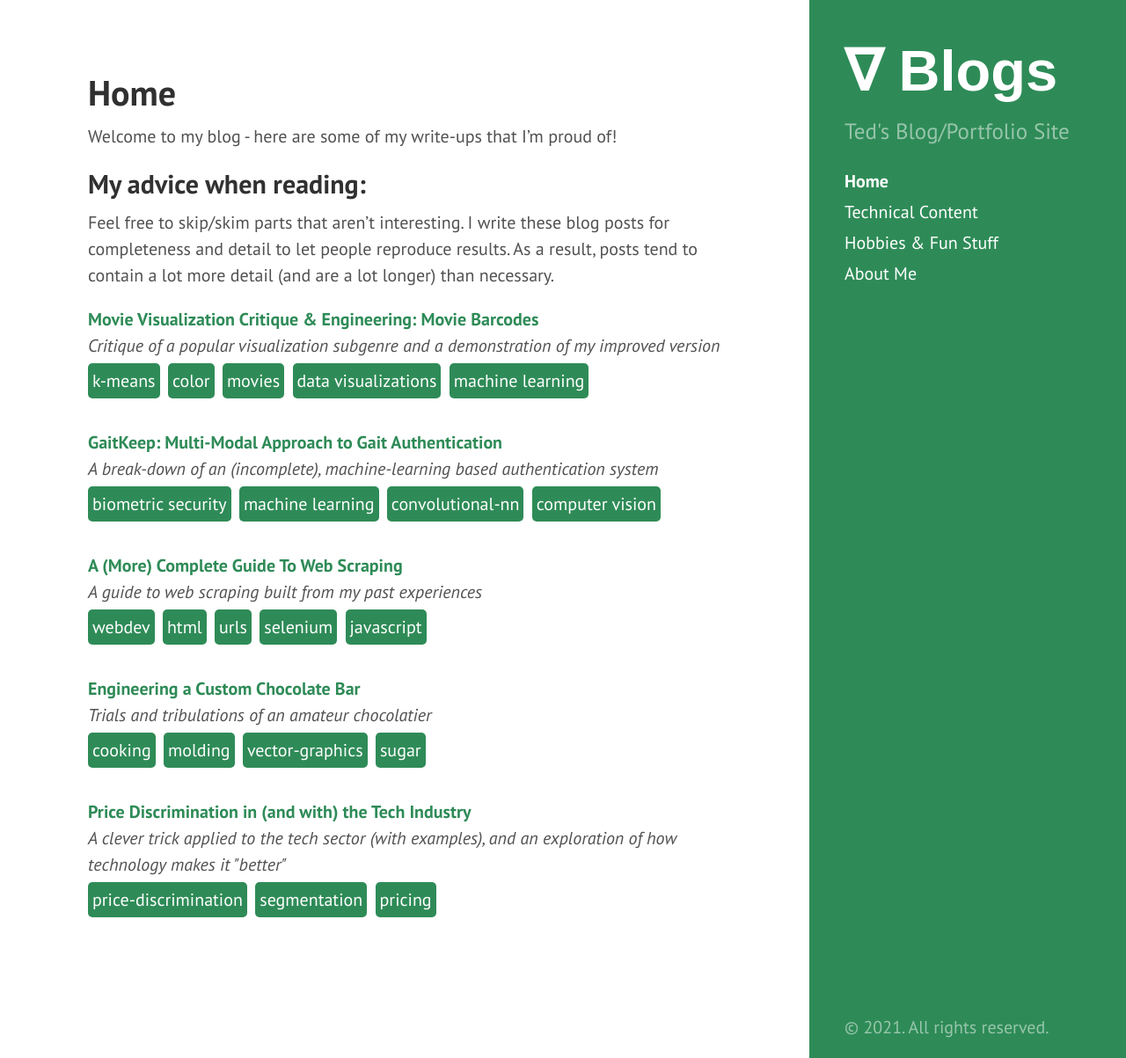
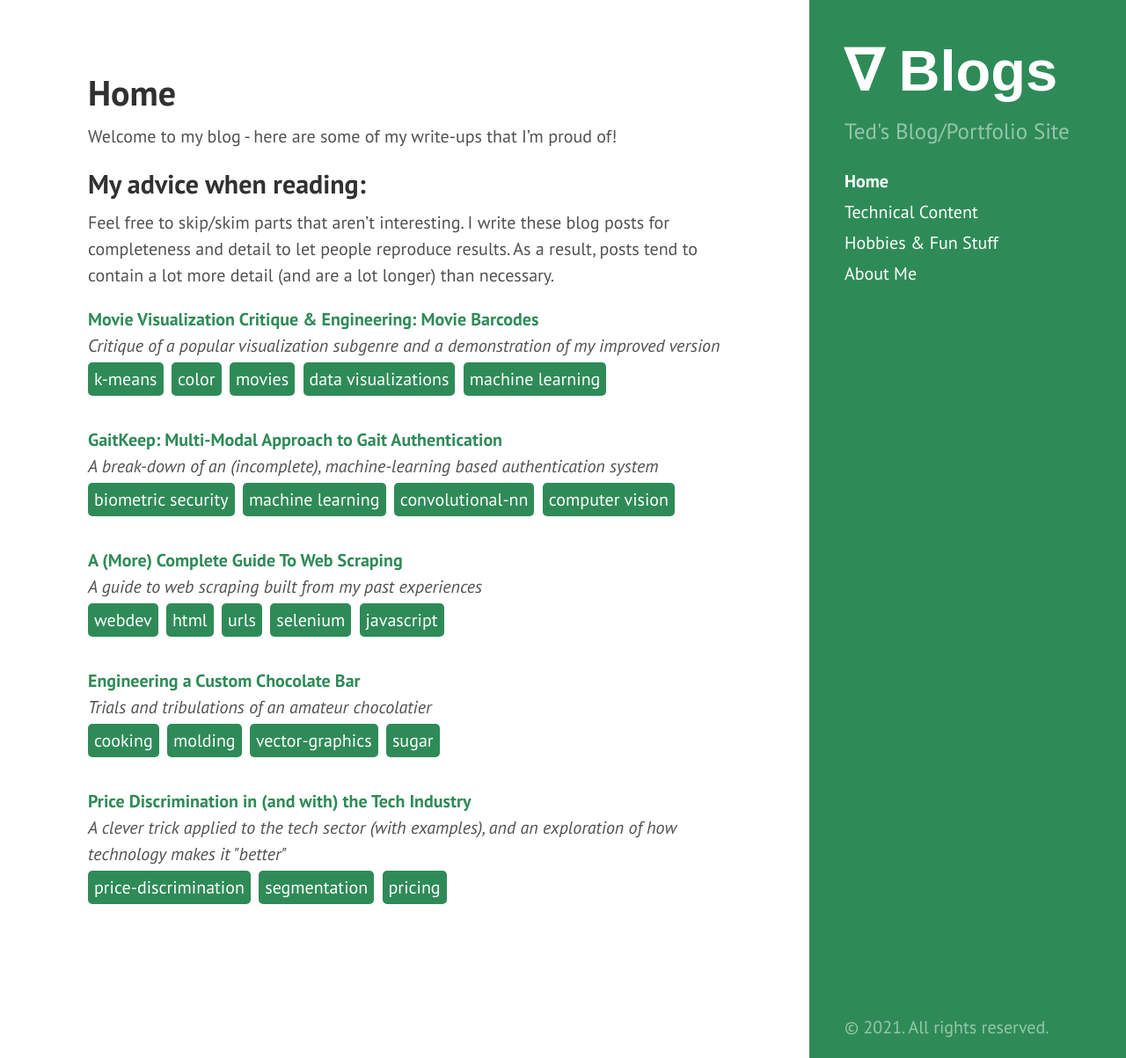
Before and after one commit to tedkim97/tedkim97.github.io, a Jekyll site: the page built from index.md, in a window 1280 px wide and 1203 px high. Shown: the whole window at 88% size. Built offline with Jekyll 4.4.1, drawn with Linux system fonts in a browser that asks for light colours.

Commit message:
more css adjustments

```diff
--- a/public/css/hyde.css
+++ b/public/css/hyde.css
@@ -172,9 +172,11 @@ a.sidebar-nav-item:focus {
 .post-concept {
   display: inline-block;
   background-color: #2E8B57;
-  padding: 5px;
+  padding: 4px;
+  padding-left: 7px;
+  padding-right: 7px;
   border-radius: 5px;
-  margin-top: 5px;
+  margin-top: 4px;
   margin-right: 4px;
   color: white;
 }
```
